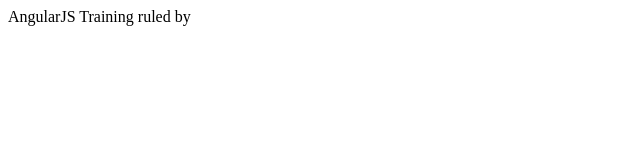
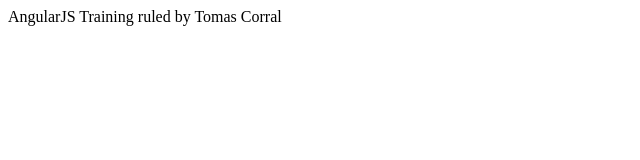
Before and after one commit to tcorral/AngularJS-Training, a plain HTML site: page source/index.html in a window 1280 px wide. Shown: the whole page, without its empty margins (0-640 px from the left). Drawn offline with nearby package versions, Linux system fonts and the light colour scheme.

Commit message:
Remove span with id used for other purposes.

```diff
--- a/source/index.html
+++ b/source/index.html
@@ -5,7 +5,7 @@
     <title>AngularJS Training</title>
 </head>
 <body>
-    AngularJS Training ruled by <span id="teacher-name"></span>
+    AngularJS Training ruled by Tomas Corral
     <script src="https://code.angularjs.org/1.2.28/angular.js"></script>
 </body>
 </html>
```
